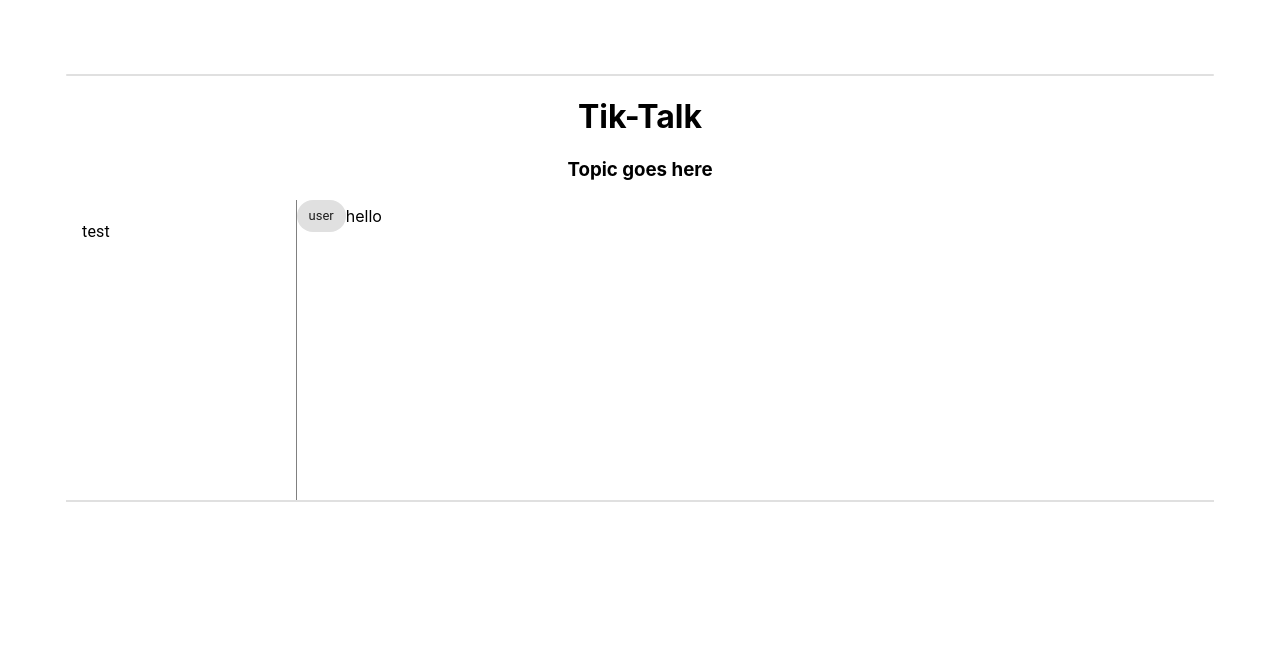
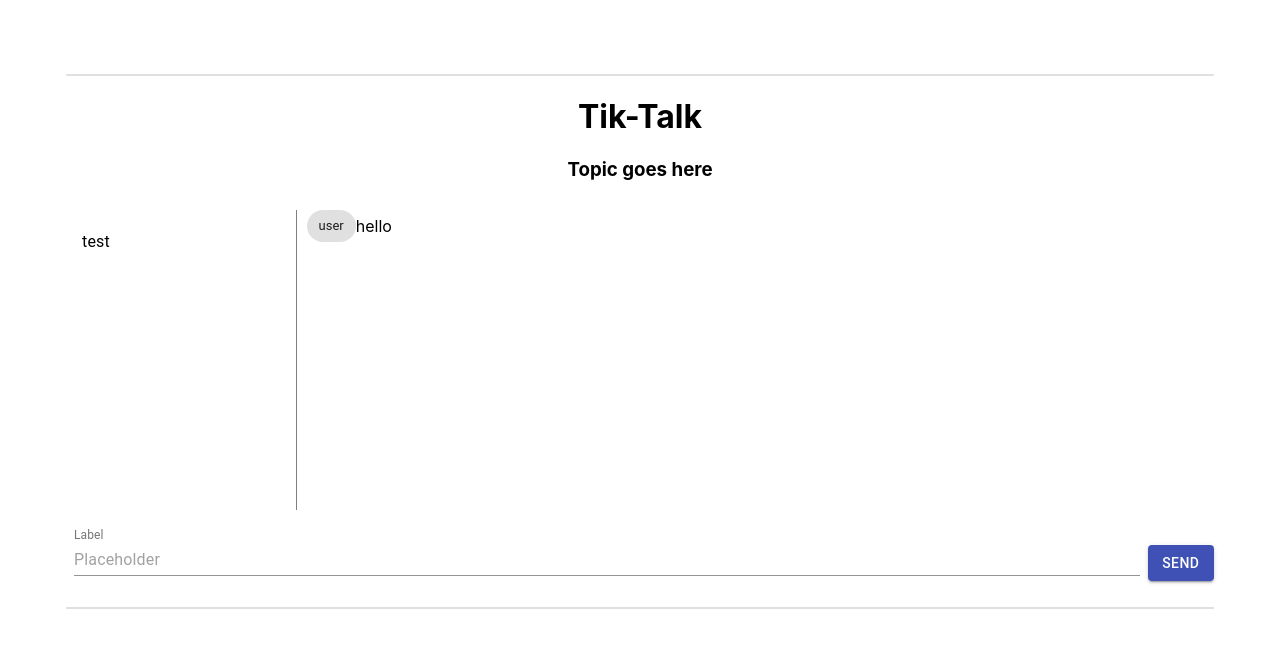
Before and after one commit to TerrenceBell/tik-talk-app, a React (Create React App) app: page / in a window 1280 px wide. Shown: the top 648 px of the page. Built offline with nearby package versions, Linux system fonts and the light colour scheme.

Commit message:
adding send button and input for messages

```diff
--- a/src/Messageboard.js
+++ b/src/Messageboard.js
@@ -5,6 +5,10 @@ import List from '@material-ui/core/List';
 import ListItem from '@material-ui/core/ListItem';
 import ListItemText from '@material-ui/core/ListItemText';
 import Chip from '@material-ui/core/Chip';
+import Button from '@material-ui/core/Button';
+import TextField from '@material-ui/core/TextField';
+
+
 
 
 const useStyles = makeStyles((theme) => ({
@@ -19,13 +23,14 @@ const useStyles = makeStyles((theme) => ({
     topicWindow: {
         width: '20%',
         height: '300px',
-        borderRight: '1px solid grey'
+        borderRight: '1px solid grey',
 
     },
 
     chatWindow: {
         width: '70%',
-        height: '300px'
+        height: '300px',
+        padding: '10px'
     },
 
     chatBox: {
@@ -88,7 +93,22 @@ export default function Messageboard() {
       </div>
 
       <div className={classes.flex}>
+      <TextField
+          id="standard-full-width"
+          label="Label"
+          style={{ margin: 8 }}
+          placeholder="Placeholder"
+          helperText=" "
+          fullWidth
+          margin="normal"
+          InputLabelProps={{
+            shrink: true,
+          }}
+        />
 
+        <Button variant="contained" color="primary">
+            Send
+        </Button>
       </div>
       <Paper variant="outlined" square />
     </div>
```
